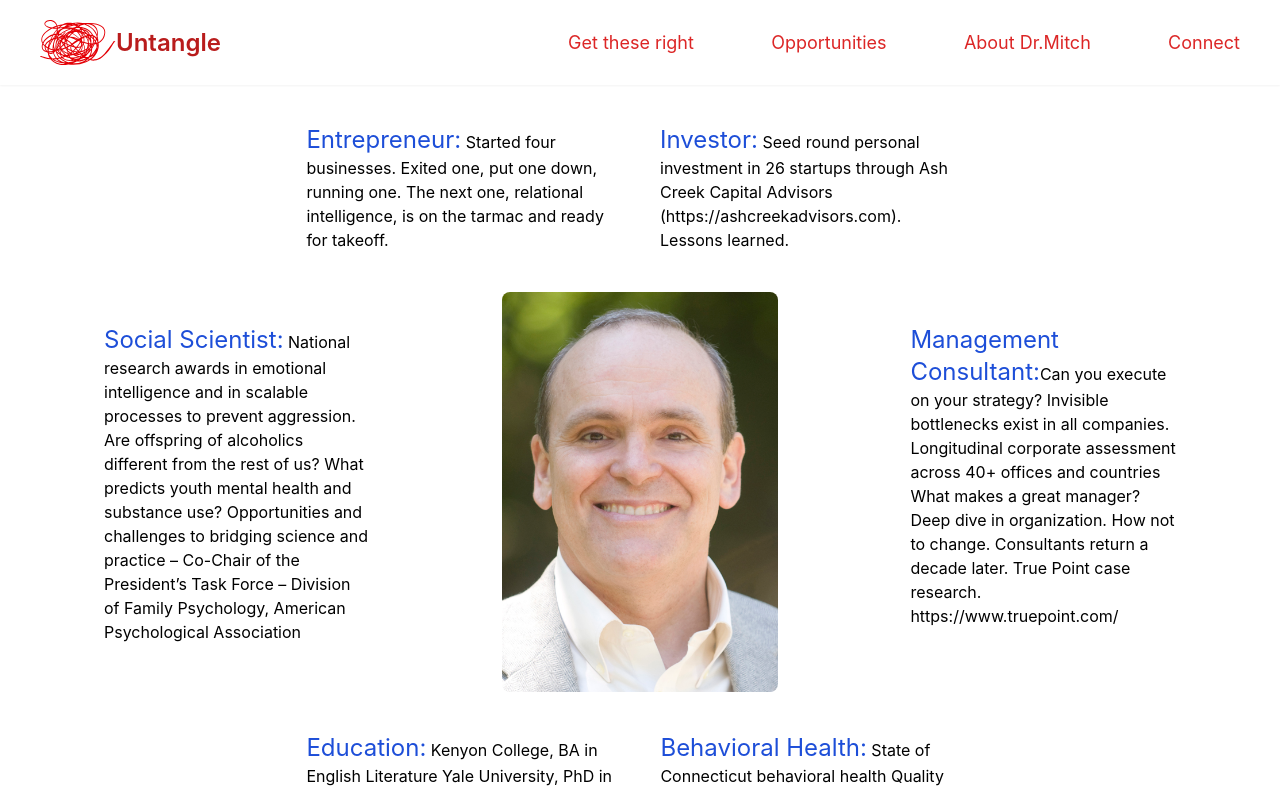
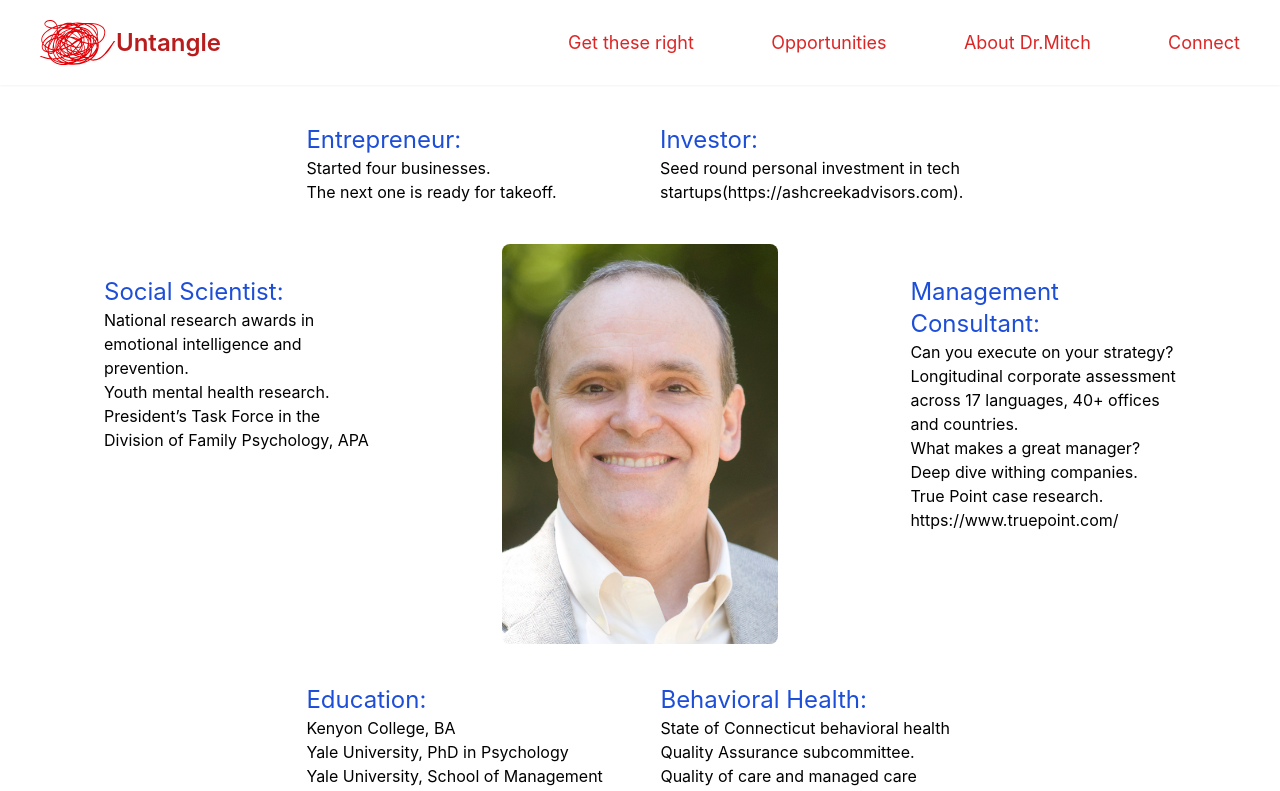
Before and after one commit to Lubwama-Emmanuel/Making_Adults, a React (Create React App) app: page /mitch in a window 1280 px wide. Shown: the top 791 px of the page. Built offline with nearby package versions, Linux system fonts and the light colour scheme.

Commit message:
feat:changed content about mitch

```diff
--- a/src/components/Contact.jsx
+++ b/src/components/Contact.jsx
@@ -182,7 +182,7 @@ const Checkbox = ({ el, checking }) => {
         value={el.item}
         onChange={(e) => getCheckedValue(e)}
         checked={checking}
-        className="h-10 w-10 transition-all duration-200 focus:outline-none focus:ring focus:ring-blue-600 focus:ring-offset-2"
+        className="h-4 w-4 transition-all duration-200 focus:outline-none focus:ring focus:ring-blue-600 focus:ring-offset-2"
       />
       <label>{el.item}</label>
     </div>
--- a/src/components/Mitch.jsx
+++ b/src/components/Mitch.jsx
@@ -8,36 +8,39 @@ export default function Mitch() {
         <div className="grid-rows-[auto_auto_auto m-auto grid w-[100%] space-y-5 lg:w-[90%]">
           <div className="mx-auto grid w-[95%] grid-cols-[auto_auto] items-start gap-10 px-3 py-5 lg:max-w-[60%]">
             <div>
-              <p className="w-[300px]">
-                <span className=" text-2xl text-blue-700">Entrepreneur:</span>{" "}
-                Started four businesses. Exited one, put one down, running one.
-                The next one, relational intelligence, is on the tarmac and
-                ready for takeoff.
+              <div className="w-[300px]">
+                <p className=" text-2xl text-blue-700">Entrepreneur:</p>
+                <p>Started four businesses.</p>
+                <p>The next one is ready for takeoff.</p>
+              </div>
+            </div>
+            <div>
+              <div className="w-[300px]">
+                <p className="text-2xl text-blue-700">Investor:</p>
+                <p>
+                  {" "}
+                  Seed round personal investment in tech startups
+                  <a href="https://ashcreekadvisors.com">
+                    (https://ashcreekadvisors.com).
+                  </a>
                 </p>
               </div>
-            <div>
-              <p className="w-[300px]">
-                <span className="text-2xl text-blue-700">Investor:</span> Seed
-                round personal investment in 26 startups through Ash Creek
-                Capital Advisors (https://ashcreekadvisors.com). Lessons
-                learned.
-              </p>
             </div>
           </div>
           <div className="grid items-start lg:grid-cols-[30%_40%_30%]">
             <div className="px-10 py-8">
+              <div>
+                <p className="text-2xl text-blue-700">Social Scientist:</p>
                 <p>
-                <span className="text-2xl text-blue-700">
-                  Social Scientist:
-                </span>{" "}
-                National research awards in emotional intelligence and in
-                scalable processes to prevent aggression. Are offspring of
-                alcoholics different from the rest of us? What predicts youth
-                mental health and substance use? Opportunities and challenges to
-                bridging science and practice – Co-Chair of the President’s Task
-                Force – Division of Family Psychology, American Psychological
-                Association
+                  National research awards in emotional intelligence and
+                  prevention.
                 </p>
+                <p>Youth mental health research.</p>
+                <p>
+                  President’s Task Force in the Division of Family Psychology,
+                  APA{" "}
+                </p>
+              </div>
             </div>
             <div className="flex justify-center">
               <img
@@ -47,39 +50,48 @@ export default function Mitch() {
               />
             </div>
             <div className="">
-              <p className="px-10 py-8">
-                <span className="text-2xl text-blue-700">
-                  Management Consultant:
-                </span>
-                Can you execute on your strategy? Invisible bottlenecks exist in
-                all companies. Longitudinal corporate assessment across 40+
-                offices and countries What makes a great manager? Deep dive in
-                organization. How not to change. Consultants return a decade
-                later. True Point case research. https://www.truepoint.com/
+              <div className="px-10 py-8">
+                <p className="text-2xl text-blue-700">Management Consultant:</p>
+                <p>Can you execute on your strategy?</p>
+                <p>
+                  Longitudinal corporate assessment across 17 languages, 40+
+                  offices and countries.
                 </p>
+                <p>What makes a great manager? Deep dive withing companies.</p>
+                <p>
+                  True Point case research.{" "}
+                  <a href="https://www.truepoint.com/">
+                    https://www.truepoint.com/
+                  </a>
+                </p>
+              </div>
             </div>
           </div>
           <div className="mx-auto grid w-[95%] grid-cols-[auto_auto] items-start gap-10 px-3 py-5 lg:max-w-[60%]">
             <div className="">
+              <div>
+                <p className="text-2xl text-blue-700">Education:</p>
+                <p>Kenyon College, BA</p>
+                <p>Yale University, PhD in Psychology</p>
+                <p>Yale University, School of Management</p>
                 <p>
-                <span className="text-2xl text-blue-700">Education:</span>{" "}
-                Kenyon College, BA in English Literature Yale University, PhD in
-                Psychology Yale University, School of Management Yale
-                University, School of Medicine, Mental Health Research Scientist
+                  Yale University, School of Medicine, Mental Health Research
+                  Scientist
                 </p>
               </div>
+            </div>
             <div className="">
+              <div>
+                <p className="text-2xl text-blue-700">Behavioral Health:</p>
                 <p>
-                <span className="text-2xl text-blue-700">
-                  Behavioral Health:
-                </span>{" "}
                   State of Connecticut behavioral health Quality Assurance
-                subcommittee during the state’s transition to managed care – ask
-                us how the sausage was made. Quality of care and managed care
-                research study Marriage and family therapy→it’s about
-                relationships Taught in nation’s #1 PhD program in Marriage and
-                Family Therapy.
+                  subcommittee.
                 </p>
+                <p>Quality of care and managed care research study.</p>
+                <p>
+                  Taught in nations #1 program in Marriage and Family Therapy
+                </p>
+              </div>
             </div>
           </div>
         </div>
@@ -100,61 +112,63 @@ export default function Mitch() {
             />
           </div>
           <div>
-            <p className="">
-              <span className=" text-2xl text-blue-700">Entrepreneur:</span>{" "}
-              Started four businesses. Exited one, put one down, running one.
-              The next one, relational intelligence, is on the tarmac and ready
-              for takeoff.
+            <p className=" text-2xl text-blue-700">Entrepreneur:</p>
+            <p>Started four businesses.</p>
+            <p>The next one is ready for takeoff.</p>
+          </div>
+          <div className="">
+            <p className="text-2xl text-blue-700">Social Scientist:</p>
+            <p>
+              National research awards in emotional intelligence and prevention.
+            </p>
+            <p>Youth mental health research.</p>
+            <p>
+              President’s Task Force in the Division of Family Psychology, APA{" "}
             </p>
           </div>
           <div className="">
+            <p className="text-2xl text-blue-700">Education:</p>
+            <p>Kenyon College, BA</p>
+            <p>Yale University, PhD in Psychology</p>
+            <p>Yale University, School of Management</p>
             <p>
-              <span className="text-2xl text-blue-700">Social Scientist:</span>{" "}
-              National research awards in emotional intelligence and in scalable
-              processes to prevent aggression. Are offspring of alcoholics
-              different from the rest of us? What predicts youth mental health
-              and substance use? Opportunities and challenges to bridging
-              science and practice – Co-Chair of the President’s Task Force –
-              Division of Family Psychology, American Psychological Association
+              Yale University, School of Medicine, Mental Health Research
+              Scientist
             </p>
           </div>
           <div className="">
+            <p className="text-2xl text-blue-700">Management Consultant:</p>
+            <p>Can you execute on your strategy?</p>
             <p>
-              <span className="text-2xl text-blue-700">Education:</span> Kenyon
-              College, BA in English Literature Yale University, PhD in
-              Psychology Yale University, School of Management Yale University,
-              School of Medicine, Mental Health Research Scientist
+              Longitudinal corporate assessment across 17 languages, 40+ offices
+              and countries.
+            </p>
+            <p>What makes a great manager? Deep dive withing companies.</p>
+            <p>
+              True Point case research.{" "}
+              <a href="https://www.truepoint.com/">
+                https://www.truepoint.com/
+              </a>
+            </p>
+          </div>
+          <div>
+            <p className="text-2xl text-blue-700">Investor:</p>
+            <p>
+              {" "}
+              Seed round personal investment in tech startups
+              <a href="https://ashcreekadvisors.com">
+                (https://ashcreekadvisors.com).
+              </a>
             </p>
           </div>
           <div className="">
-            <p className="">
-              <span className="text-2xl text-blue-700">
-                Management Consultant:
-              </span>
-              Can you execute on your strategy? Invisible bottlenecks exist in
-              all companies. Longitudinal corporate assessment across 40+
-              offices and countries What makes a great manager? Deep dive in
-              organization. How not to change. Consultants return a decade
-              later. True Point case research. https://www.truepoint.com/
+            <p className="text-2xl text-blue-700">Behavioral Health:</p>
+            <p>
+              State of Connecticut behavioral health Quality Assurance
+              subcommittee.
             </p>
-          </div>
-          <div>
-            <p className="">
-              <span className="text-2xl text-blue-700">Investor:</span> Seed
-              round personal investment in 26 startups through Ash Creek Capital
-              Advisors (https://ashcreekadvisors.com). Lessons learned.
-            </p>
-          </div>
-          <div className="">
-            <p>
-              <span className="text-2xl text-blue-700">Behavioral Health:</span>{" "}
-              State of Connecticut behavioral health Quality Assurance
-              subcommittee during the state’s transition to managed care – ask
-              us how the sausage was made. Quality of care and managed care
-              research study Marriage and family therapy→it’s about
-              relationships Taught in nation’s #1 PhD program in Marriage and
-              Family Therapy.
-            </p>
+            <p>Quality of care and managed care research study.</p>
+            <p>Taught in nations #1 program in Marriage and Family Therapy</p>
           </div>
         </div>
 
--- a/src/ui/Links.jsx
+++ b/src/ui/Links.jsx
@@ -26,13 +26,13 @@ export default function Links({ styles }) {
   return (
     <ul className={styles}>
       {links.map((el) => (
-        <Link el={el} key={el.id} />
+        <LinkItem el={el} key={el.id} />
       ))}
     </ul>
   );
 }
 
-function Link({ el }) {
+function LinkItem({ el }) {
   return (
     <li className="">
       <a href={el.link}>{el.item}</a>
```
Lines whose indentation alone changed are shown as unchanged.
